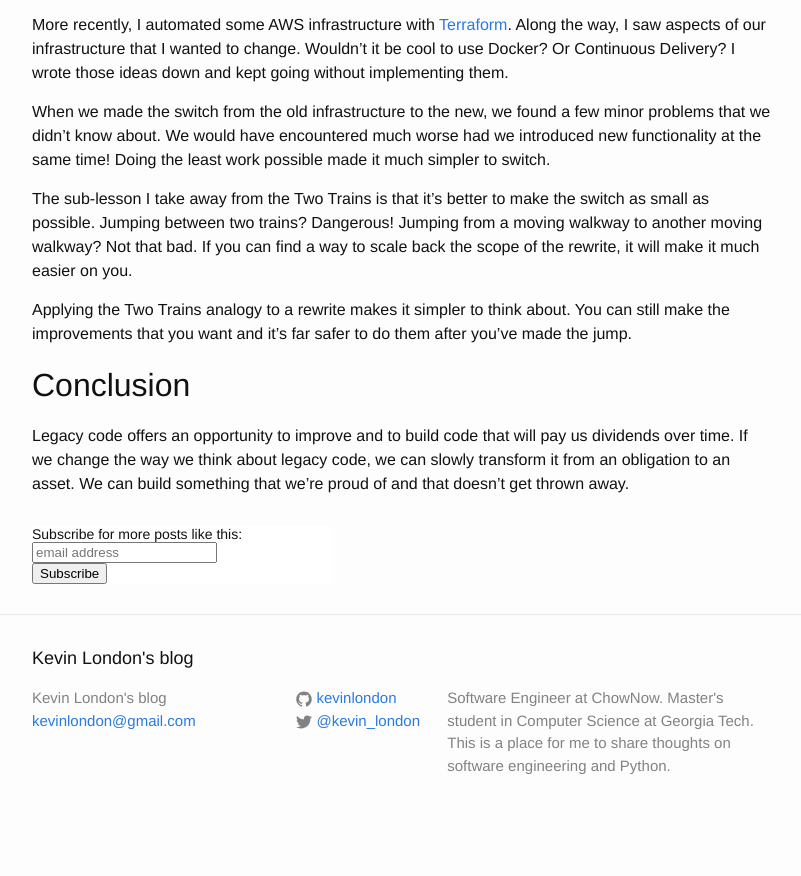
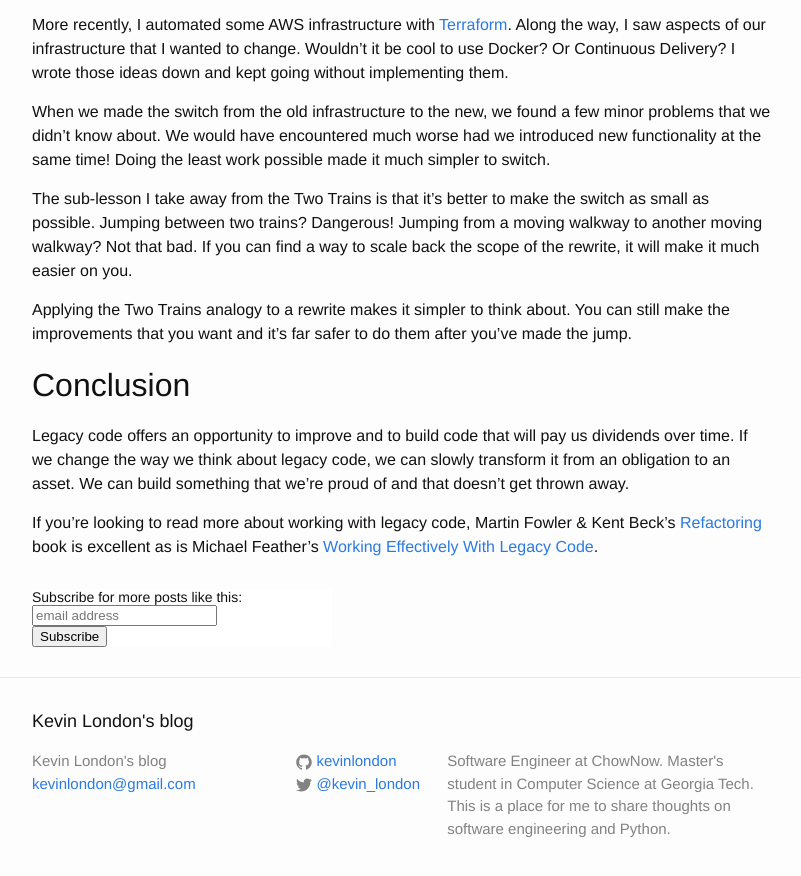
Before and after one commit to kevinlondon/kevinlondon.github.io, a Jekyll site: the page built from _posts/2016-09-12-refactoring-analogies.md, in a window 1280 px wide and 900 px high, scrolled down 2581 px. Shown: the top 876 px of the window, without its empty margins (238-1039 px from the left). Built offline with Jekyll 4.4.1, drawn with Linux system fonts in a browser that asks for light colours; comment, search, counter and statistics services are not loaded; before the commit the page ends 3418 px from its top, so only the background shows below that.

Commit message:
add in some links to more resources

```diff
--- a/_posts/2016-09-12-refactoring-analogies.md
+++ b/_posts/2016-09-12-refactoring-analogies.md
@@ -180,3 +180,9 @@ If we change the way we think about legacy code, we can slowly transform it from
 an obligation to an asset.
  We
 can build something that we're proud of and that doesn't get thrown away.
+
+If you're looking to read more about working with legacy code, Martin Fowler
+& Kent Beck's
+[Refactoring](https://www.amazon.com/Refactoring-Improving-Design-Existing-Code/dp/0201485672)
+book is excellent as is Michael Feather's [Working Effectively With Legacy
+Code](http://amzn.to/2crPrQZ).
```
